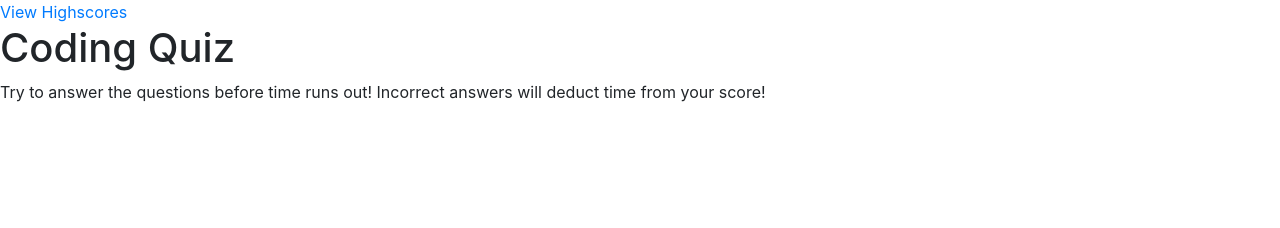
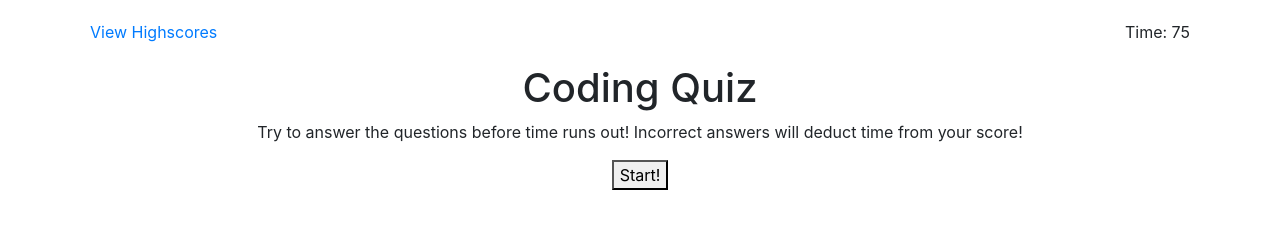
Before and after one commit to Jsarvay/coding_quiz, a plain HTML site: page index.html in a window 1280 px wide. Drawn offline with nearby package versions, Linux system fonts and the light colour scheme.

Commit message:
fixed layout of base html page and styling with css

```diff
--- a/index.html
+++ b/index.html
@@ -8,24 +8,28 @@
     <title>Code Quiz</title>
 </head>
 <body>
-
+    <div class="container">
     <!--Add a header that contains a link to highscore page as well as timer-->
-    <header>
+        <nav>
             <div class = "row">
-            <div class = "col-md-6">
+                <div class = "col-md-6 highscores">
                     <a href="highscores.html">View Highscores</a>
                 </div>
-            <div class = "col-md-6 float-right time">
-
+                <div class = "col-md-6 time">Time: 75
                 </div>
             </div>
-    </header>
+        </nav>
+    </div>
 
+    <!--Main section which includes classes to be changed with javascript to crete working quiz-->
     <main>
-        <div class = "quiz">
+        <div class = "row">
+            <div class = "container-fluid quiz">
                 <h1 class = "question">Coding Quiz</h1>
                 <p class = "welcome">Try to answer the questions before time runs out! Incorrect answers will deduct time from your score!</p>
                 <ul class = "answers"></ul>
+                <button class = "start">Start!</button>
+            </div>
         </div>
     </main>
 </body>
--- a/style.css
+++ b/style.css
@@ -0,0 +1,19 @@
+.quiz {
+    align-content: center;
+    text-align: center;
+}
+
+.highscores {
+    float: left;
+    padding: 20px;
+    top: 0;
+    left: 0;
+}
+
+.time {
+    text-align: right;
+    padding: 20px;
+    float: right;
+    top: 0;
+    right: 0;
+}
```
Also changed, not shown: script.js (+14 -0 lines). Lines whose indentation alone changed are shown as unchanged.
